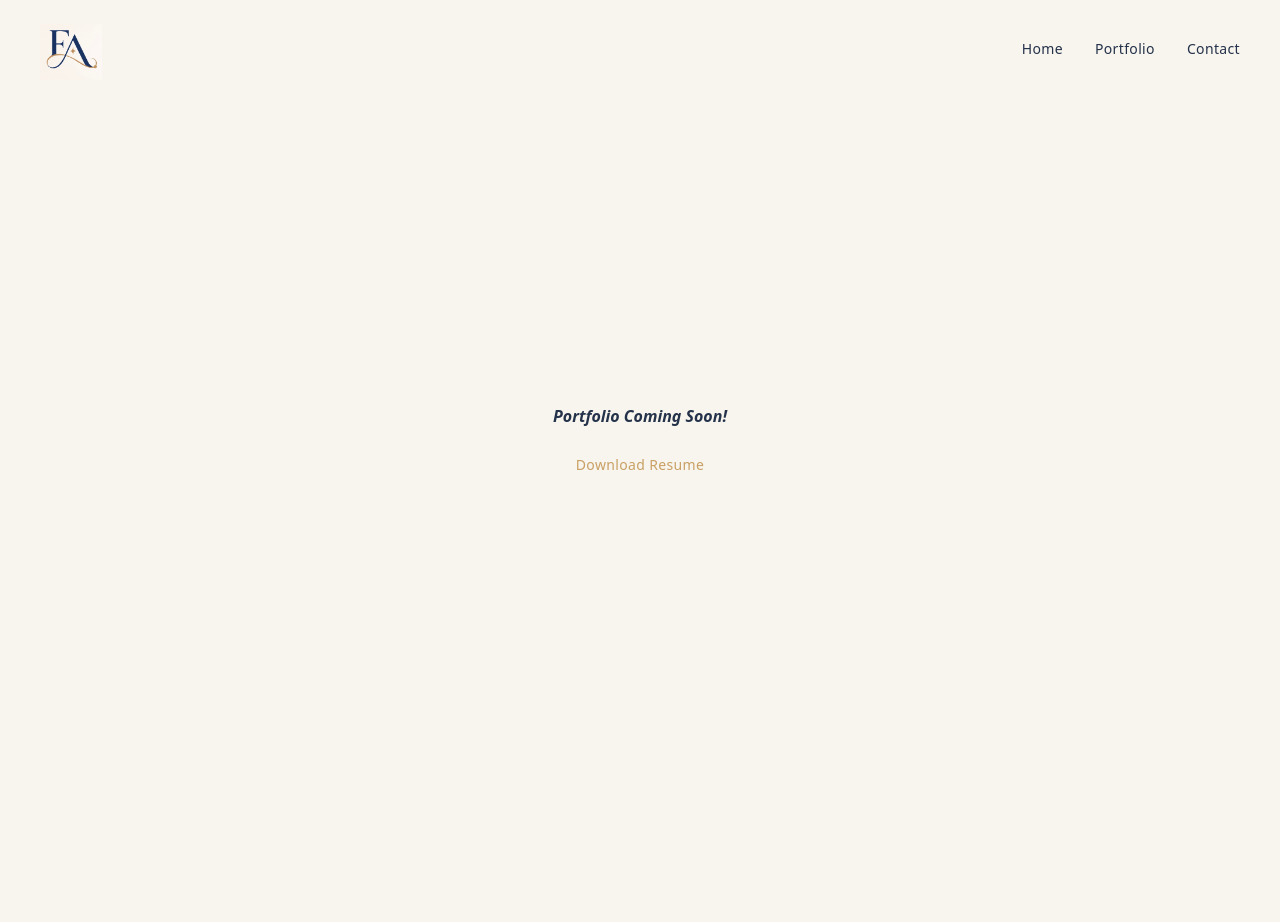
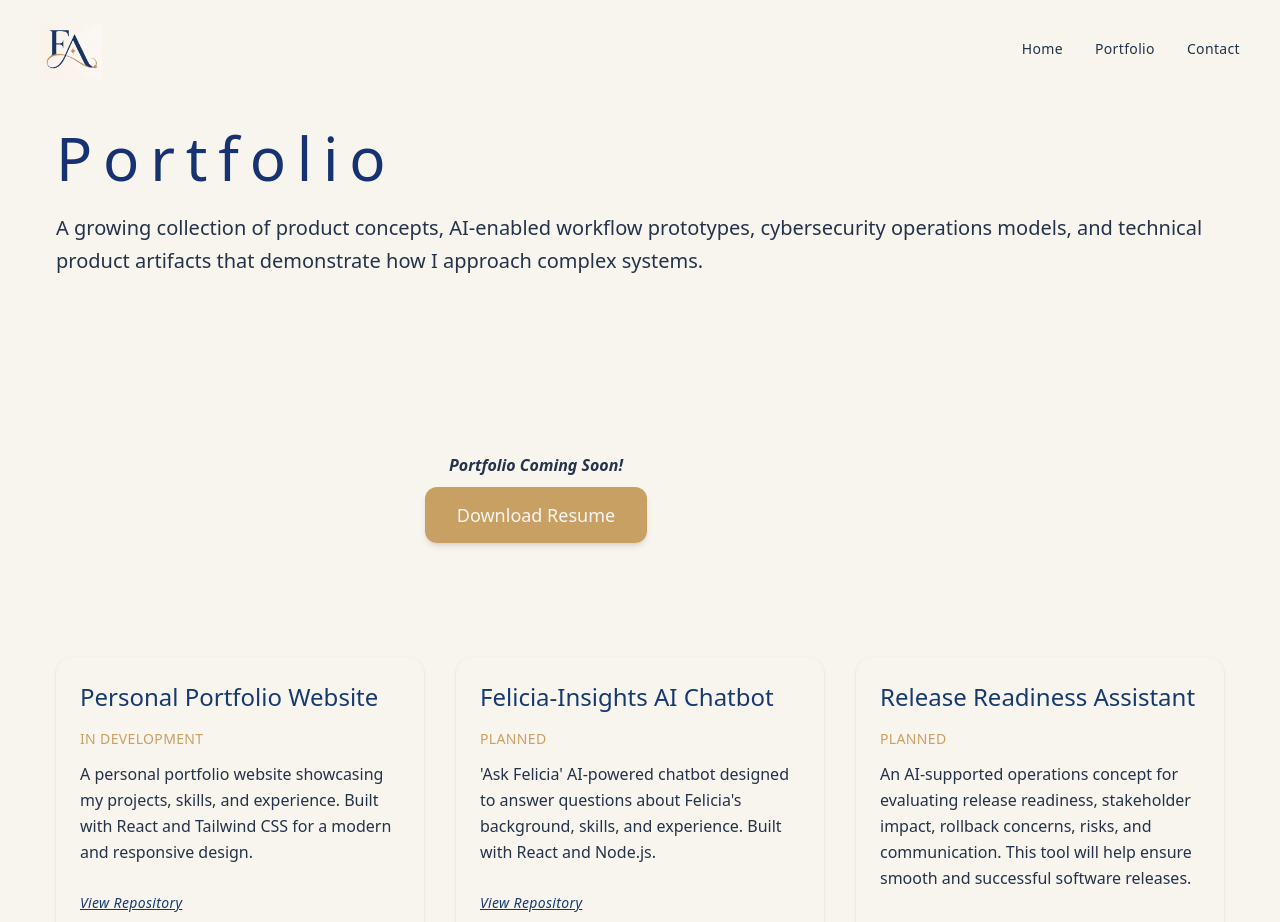
Before and after one commit to Felicia-Ainslie/Felicia-site, a Next.js app: page /portfolio in a window 1280 px wide. Shown: the top 922 px of the page. Before the commit the page ends 800 px from the top, so only its background shows below. Built offline with nearby package versions, Linux system fonts and the light colour scheme; a web font is replaced by a local one.

Commit message:
refactoring portfolio

```diff
--- a/app/portfolio/page.tsx
+++ b/app/portfolio/page.tsx
@@ -1,28 +1,81 @@
 // Portfolio page - coming soon! For now, this page provides a link to download my resume and will be updated with project highlights and case studies in the near future.
 
-import Nav from "@/components/layout/Nav";
+import PageShell from "@/components/layout/PageShell";
+import SectionHeading from "@/components/ui/SectionHeading";
+import Card from "@/components/ui/Card";
+import { projects } from "@/data/projects";
+import { siteData } from "@/data/site";
+import ButtonLink from "@/components/ui/ButtonLink";
 
 export default function Portfolio() {
   return (
-    <main className="min-h-screen relative flex items-center justify-center px-6">
+    <PageShell centered={false}>
 
-<Nav />
+      <section id="summary" className="max-w-6x1 mx-auto px-8 py-32">
+        <SectionHeading>Portfolio</SectionHeading>
 
-      <section id="portfolio" className="max-w-5xl text-center pt-20">
+        <p className="text-xl leading-relaxed max-w-4x1 mb-12 text-[#24324A]">
+          A growing collection of product concepts, AI-enabled workflow prototypes, cybersecurity operations models, and technical product artifacts that demonstrate how I approach complex systems.
+        </p>
+      </section>
 
+      <section id="links" className="max-w-5xl text-center">
         <div className="resume-page">
-
-          <h1><em><strong>Portfolio Coming Soon!</strong></em></h1>
-
+          <h1>
+            <em>
+              <strong>Portfolio Coming Soon!</strong>
+            </em>
+          </h1>
           <p>
             <br />
-            <a href="/FeliciaAinslie_Resume.pdf" download className="text-[#C9A063] hover:text-[#163270] text-sm font-medium tracking-wide">
-              Download  Resume
-            </a>
+            <ButtonLink href={siteData.resumeUrl}>
+              Download Resume
+            </ButtonLink>
           </p>
-
         </div>
       </section>
-    </main>
+
+      <section id="projects" className="max-w-6x1 mx-auto px-8 py-32">
+        <div className="grid grid-cols-1 md:grid-cols-3 gap-8">
+          {projects.map((project) => (
+            <Card
+              key={project.title}
+              title={project.title}
+              chldren={
+                <>
+                  <p className="text-sm uppercase tracking-wide text-[#C9A063] mb-3">{project.status}</p>
+                  <p className="leading-relaxed mb-6 text-[#24324A]">
+                    {project.description}
+                  </p>
+
+                  <p className="mb-4">
+                    <a
+                      href={project.repositoryUrl}
+                      target="_blank"
+                      rel="noopener noreferrer"
+                      className="text-[#163a70] hover:text-[#163270] text-sm font-medium tracking-wide"
+                    >
+                      <span className="underline hover:text-[#C9A063]"><em>View Repository</em></span>
+                    </a>
+                  </p>
+
+                  <div className="flex flex-wrap gap-2">
+                    {project.tags.map((tag) => (
+                      <span
+                        key={tag}
+                        className="text-sm bg-[#F8F4EE] text-[#163A70] px-3 py-1 rounded-full border border-[#E7DDCC8]"
+                      >
+                        {tag}
+                      </span>
+                    ))}
+                  </div>
+                </>
+              }
+            />
+          ))}
+        </div>
+      </section>
+
+    </PageShell>
   );
 }
--- a/components/layout/PageShell.tsx
+++ b/components/layout/PageShell.tsx
@@ -1,15 +1,17 @@
 //Reusable component for page layout, includes navigation and styling
 
-import Nav from "./layout/Nav";
+import Nav from "@/components/layout/Nav";
 
 type PageShellProps = {
   children: React.ReactNode;
   centered?: boolean;
 };
 
-export default function PageShell({ children, centered = false }: PageShellProps) {
-    <main className={`min-h-screen relative bg-[#F8F4EE] text-[#243270] px-6 ${centered ? "flex items-center justify-center" : ""}`}>
+export default function PageShell({ children, centered = true }: PageShellProps) {
+    return (
+        <main className={`min-h-screen relative bg-[#F8F4EE] text-[#24324A] px-6 ${centered ? "flex items-center justify-center" : ""}`}>
         <Nav />
         {children}
     </main>
+    );
 }
--- a/components/ui/ButtonLink.tsx
+++ b/components/ui/ButtonLink.tsx
@@ -9,11 +9,11 @@ type ButtonLinkProps = {
 export default function ButtonLink({ href, children, variant = "primary" }: ButtonLinkProps) {
     const styles =
         variant === "primary"
-            ? "br-[#C9A063] text-[#F8F4EE] hover:opacity-80"
+            ? "bg-[#C9A063] text-[#F8F4EE] hover:opacity-80"
             : "bg-[#163270] text-[#F8F4EE] hover:opacity-80";
 
     return (
-        <a href={href} className={'${styles} px-8 py-4 rounded-x1 text-lr front-medium shadow-me transition duration-300'}>
+        <a href={href} className={`${styles} px-8 py-4 rounded-xl text-lg font-medium shadow-md transition duration-300`}>
             {children}
         </a>
     );
--- a/components/ui/Card.tsx
+++ b/components/ui/Card.tsx
@@ -5,15 +5,18 @@ type CardProps = {
     chldren: React.ReactNode;
 };
 
-export const Card = ({ title, chldren }: CardProps) => {
+export default function Card ({
+    title,
+    chldren
+    }: CardProps) {
     return (
-        <div className="bg-[#F8F4EE] rounded-2xl shadow-sm p-6 border-[#e7dcc8] hover:border-[#C9A063] transition duration-300 ease-in-out">
+        <article className="bg-[#F8F4EE] rounded-2xl shadow-sm p-6 border-[#e7dcc8] hover:border-[#C9A063] transition duration-300 ease-in-out">
 
             <h2 className="text-2xl mb-4 text-[#163a70]">{title}</h2>
 
             <div className="text-[#24324A] leading-relaxed">
                 {chldren}
             </div>
-        </div>
+        </article>
     );
 }
--- a/data/projects.ts
+++ b/data/projects.ts
@@ -4,6 +4,7 @@ export type Project = {
     title: string;
     status: string;
     description: string;
+    repositoryUrl: string;
     tags: string[];
 };
 
@@ -12,18 +13,21 @@ export const projects: Project[] = [
         title: "Personal Portfolio Website",
         status: "In Development",
         description: "A personal portfolio website showcasing my projects, skills, and experience. Built with React and Tailwind CSS for a modern and responsive design.",
+        repositoryUrl: "https://github.com/Felicia-Ainslie/Felicia-site",
         tags: ["TypeScript", "React", "Tailwind CSS", "Web Development"],
     },
     {
-        title: "Felicia-Insights / 'Ask Felicia' AI Chatbot",
+        title: "Felicia-Insights AI Chatbot",
         status: "Planned",
-        description: "An AI-powered chatbot designed to answer questions about Felicia's background, skills, and experience. Built with React and Node.js.",
+        description: "'Ask Felicia' AI-powered chatbot designed to answer questions about Felicia's background, skills, and experience. Built with React and Node.js.",
+        repositoryUrl: "Coming Soon",
         tags: ["TypeScript", "React", "Node.js", "AI Chatbot"],
     },
     {
         title: "Release Readiness Assistant",
         status: "Planned",
         description: "An AI-supported operations concept for evaluating release readiness, stakeholder impact, rollback concerns, risks, and communication. This tool will help ensure smooth and successful software releases.",
+        repositoryUrl: "Coming Soon",
         tags: ["TypeScript", "AI", "Operations", "Release Management"],
     },
 ];
--- /dev/null
+++ b/data/site.ts
@@ -0,0 +1,10 @@
+
+
+export const siteData = {
+    resumeUrl: "/documents/Felicia_Ainslie_Resume_2026.pdf",
+    contactEmail: "mailto:FeliciaAinslie@gmail.com",
+    socialLinks: {
+        linkedin: "https://www.linkedin.com/in/feliciaainslie/",
+        github: "https://github.com/felicia-ainslie"
+    }
+}
```
